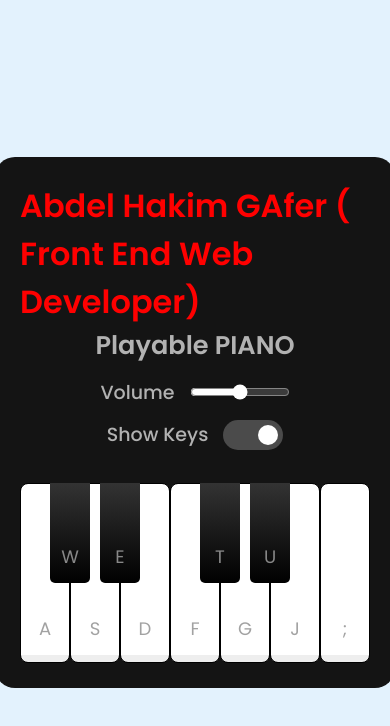
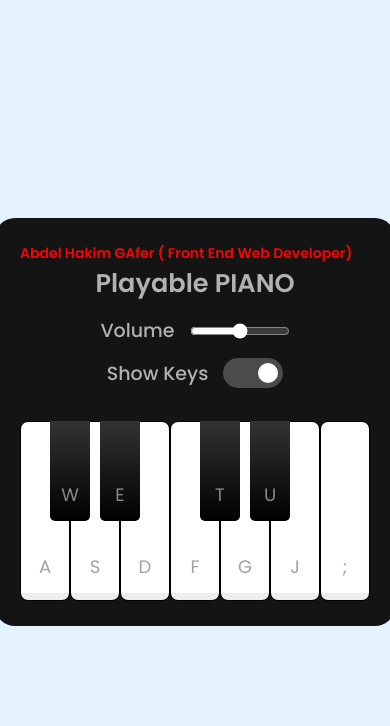
Before and after one commit to AbdelHakimGafer1/Piano-play, a plain HTML site: page index.html in a window 390 px wide. Drawn offline with Linux system fonts and the light colour scheme.

Commit message:
Update style.css

```diff
--- a/style.css
+++ b/style.css
@@ -155,6 +155,11 @@ header input {
   .piano-keys .key :nth-child(17) {
     display: none;
   }
+  @media screen and (max-width:412px){
+    #name{
+      font-size:14px ;
+    }
+}
   .piano-keys .white {
     width: 50px;
   }
```
